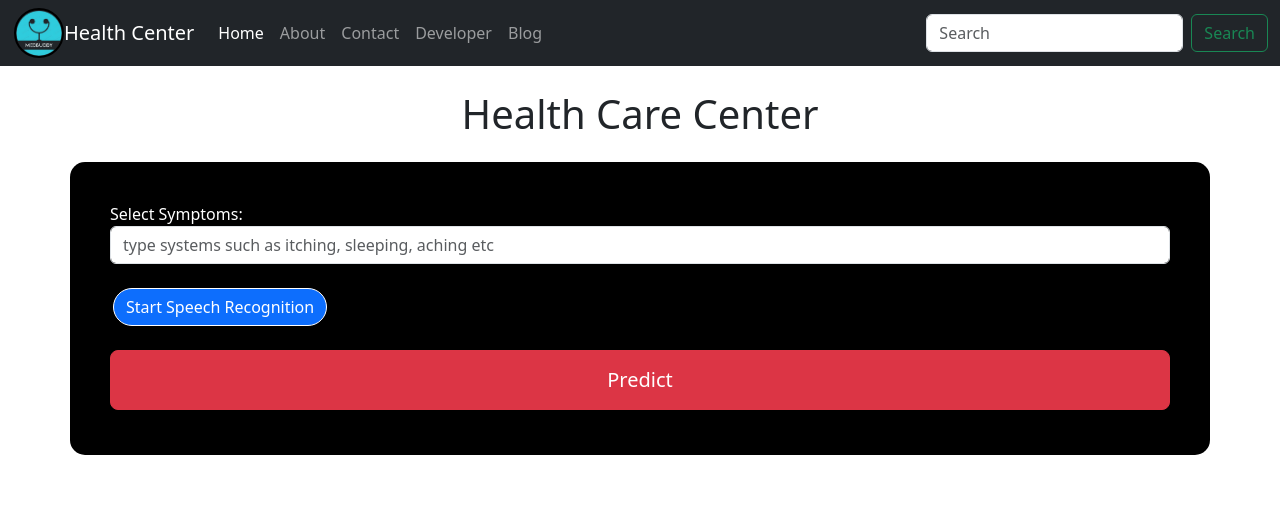
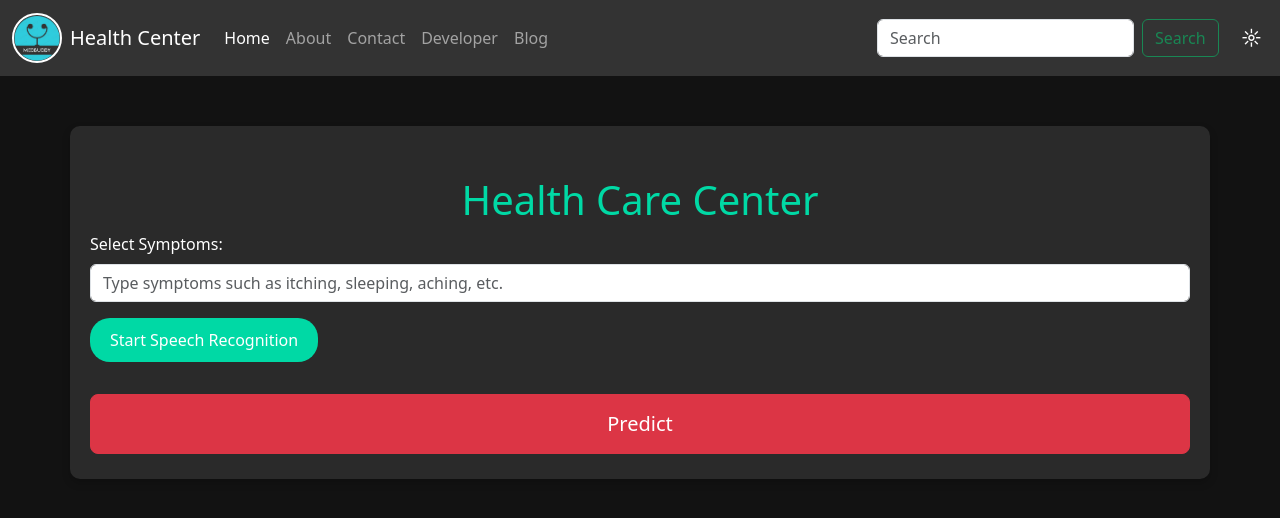
Before and after one commit to 7Rajverma/Drug-recommendation-model-, a Flask app: page / in a window 1280 px wide. Shown: the top 518 px of the page. Run offline with Flask 3, Linux system fonts and the light colour scheme; parts of the project's set-up code (start-up, migrations or seed data) failed here and were passed over.

Commit message:
Update index.html

```diff
--- a/templates/index.html
+++ b/templates/index.html
@@ -7,45 +7,175 @@
     <link href="https://cdn.jsdelivr.net/npm/bootstrap@5.3.1/dist/css/bootstrap.min.css" rel="stylesheet" integrity="sha384-4bw+/aepP/YC94hEpVNVgiZdgIC5+VKNBQNGCHeKRQN+PtmoHDEXuppvnDJzQIu9" crossorigin="anonymous">
   </head>
 
-  <style>
-
-        .logo {
-            width: 50px;
-            height: 50px;
-            color: black;
-            margin-top: 0;
-            margin-left: 2px;
+  <style>    /* Default (Night Mode) */
+    body {
+      background-color: #121212;
+      color: #ffffff;
+      transition: background-color 0.5s, color 0.5s;
+    }
+    .navbar-dark {
+      background-color: #333333 !important;
+      transition: background-color 0.5s;
+    }
+    .btn-toggle {
+      border: none;
+      background: none;
+      color: #ffffff;
+      cursor: pointer;
+      font-size: 1.25rem;
+      transition: color 0.3s;
+    }
+    .btn-toggle:hover {
+      color: #00d9a5;
     }
 
-        .myimg {
-            width: 50px;
-            height: 50px;
-            border: 2px solid black;
-            border-radius: 25px;
+    /* Day Mode */
+    body.day-mode {
+      background-color: #f8f9fa;
+      color: #000000;
+    }
+    .navbar-dark.day-mode {
+      background-color: #ffffff !important;
+      color: #000000 !important;
+      border-bottom: 2px solid #eeeeee;
+    }
+    .navbar-dark.day-mode .nav-link {
+      color: #000000 !important;
+    }
+    .navbar-dark.day-mode .nav-link:hover {
+      color: #00d9a5 !important;
+    }
+    .navbar-dark.day-mode .navbar-brand {
+      color: #000000 !important;
+    }
+    .btn-toggle.day-mode {
+      color: #000000;
+    }
+    .btn-toggle.day-mode:hover {
+      color: #00d9a5;
     }
 
+    /* Form and Result Section Styling */
+    .container-form, .result-container {
+      margin-top: 50px;
+      padding: 20px;
+      background-color: #2a2a2a;
+      border-radius: 10px;
+      box-shadow: 0 4px 8px rgba(0, 0, 0, 0.2);
+      transition: background-color 0.5s;
+    }
+    .container-form.day-mode, .result-container.day-mode {
+      background-color: #ffffff;
+    }
+    .text-green {
+      color: #00d9a5;
+    }
+    .btn-custom {
+      background-color: #00d9a5;
+      border: none;
+    }
+    .btn-custom:hover {
+      background-color: #007b67;
+    }
+    .toggle-button {
+      display: inline-block;
+      background-color: #00d9a5;
+      color: #ffffff;
+      border: none;
+      padding: 10px 20px;
+      font-size: 1rem;
+      margin: 10px 5px;
+      border-radius: 5px;
+      transition: background-color 0.3s, transform 0.2s;
+    }
+    .toggle-button:hover {
+      background-color: #007b67;
+      transform: scale(1.05);
+    }
+    .toggle-button:focus {
+      outline: none;
+      box-shadow: 0 0 5px #00d9a5;
+    }
+<!--    # _______________________________________________________________________________________________NAV BAR_______________-->
 
+    /* Additional styling for responsiveness and attractiveness */
+    .form-container {
+      background-color: #343a40;
+      color: white;
+      border-radius: 15px;
+      padding: 40px;
+    }
 
+    .btn-custom {
+      border-radius: 20px;
+      padding: 10px 20px;
+    }
 
+    .result-container {
+      text-align: center;
+      margin-top: 20px;
+    }
+
+    .modal-header {
+      background-color: #020606;
+      color: white;
+    }
+
+    .modal-body {
+      background-color: #2e2e2e;
+      color: white;
+    }
+
+    .modal-content {
+      border-radius: 15px;
+    }
+
+    .toggle-button {
+      margin: 5px;
+      font-size: 16px;
+      font-weight: bold;
+      width: 140px;
+      border-radius: 5px;
+      background-color: #f39334;
+      color: black;
+    }
+
+    .toggle-button:hover {
+      background-color: #00d9a5;
+    }
+
+    .btn-danger {
+      width: 100%;
+      padding: 14px;
+      margin-bottom: 5px;
+    }
+
+    .container-form {
+      margin-top: 50px;
+    }
+
+    .text-center {
+      margin-top: 30px;
+    }
   </style>
-</head>
+
   <body>
     <!-- Navbar -->
 <nav class="navbar navbar-expand-lg navbar-dark bg-dark">
     <div class="container-fluid">
-            <!-- Logo at the top-left corner -->
-            <div class="logo">
-                <img class="myimg" src="{{ url_for('static', filename='logo.png') }}" alt="">
+      <a class="navbar-brand d-flex align-items-center" href="#">
+        <div class="logo me-2">
+          <img src="{{ url_for('static', filename='logo.png') }}" alt="Logo" style="width: 50px; height: 50px; border-radius: 50%; border: 2px solid white;">
         </div>
-
-            <a class="navbar-brand" href="#">Health Center</a>
-            <button class="navbar-toggler" type="button" data-bs-toggle="collapse" data-bs-target="#navbarSupportedContent" aria-controls="navbarSupportedContent" aria-expanded="false" aria-label="Toggle navigation">
+        Health Center
+      </a>
+      <button class="navbar-toggler" type="button" data-bs-toggle="collapse" data-bs-target="#navbarContent" aria-controls="navbarContent" aria-expanded="false" aria-label="Toggle navigation">
         <span class="navbar-toggler-icon"></span>
       </button>
-            <div class="collapse navbar-collapse" id="navbarSupportedContent">
+      <div class="collapse navbar-collapse" id="navbarContent">
         <ul class="navbar-nav me-auto mb-2 mb-lg-0">
           <li class="nav-item">
-                        <a class="nav-link active" aria-current="page" href="#">Home</a>
+            <a class="nav-link active" href="#">Home</a>
           </li>
           <li class="nav-item">
             <a class="nav-link" href="/about">About</a>
@@ -64,87 +194,62 @@
           <input class="form-control me-2" type="search" placeholder="Search" aria-label="Search">
           <button class="btn btn-outline-success" type="submit">Search</button>
         </form>
+        <button id="modeToggle" class="btn-toggle ms-3" title="Toggle Day/Night Mode">&#9788;</button>
       </div>
     </div>
   </nav>
 
-
-
-
-<!-- main form of page -->
-<h1 class="mt-4 my-4 text-center text-green">Health Care Center</h1>
-<div class="container my-4 mt-4" style="background: black; color: white; border-radius: 15px; padding: 40px;">
+    <!-- Main form of page -->
+<div class="container container-form">
+    <h1 class="text-center text-green">Health Care Center</h1>
     <form action="/predict" method="post">
-        <div class="form-group">
-            <label for="symptoms">Select Symptoms:</label>
-            <input type="text" class="form-control", id="symptoms" name="symptoms" placeholder="type systems such as itching, sleeping, aching etc">
-
+      <div class="mb-3">
+        <label for="symptoms" class="form-label">Select Symptoms:</label>
+        <input type="text" class="form-control" id="symptoms" name="symptoms" placeholder="Type symptoms such as itching, sleeping, aching, etc.">
       </div>
-        <br>
-        <button type="button" id="startSpeechRecognition" class="btn btn-primary" style="margin-left:3px;border:1px solid white; border-radius:20px;">
+<button type="button" id="startSpeechRecognition" class="btn btn-primary btn-custom">
             Start Speech Recognition
-        </button>
-        <br>
-
-        <!-- Display the transcribed text here -->
-        <div name="mysysms" id="transcription"></div>
-
+          </button>      <div id="transcription" class="mt-3"></div>
       {% if message %}
         <p>{{ message }}</p>
       {% endif %}
-        <br>
-
-        <button type="submit" class="btn btn-danger btn-lg" style="width: 100%; padding: 14px; margin-bottom: 5px;">Predict</button>
+      <button type="submit" class="btn btn-danger btn-lg mt-3">Predict</button>
     </form>
   </div>
 
-
-
-
-
-
-
-
     {% if predicted_disease %}
-
       <!-- Results -->
-<h1 class="text-center my-4 mt-4">Our AI System Results</h1>
-<div class="container">
-
-    <div class="result-container">
-        <!-- Buttons to toggle display -->
-        <button class="toggle-button" data-bs-toggle="modal" data-bs-target="#diseaseModal" style="padding:4px;  margin: 5px 40px 5px 0; font-size:20px;font-weight:bold; width:140px; border-radius:5px; background:#F39334;color:black;">Disease</button>
-        <button class="toggle-button" data-bs-toggle="modal" data-bs-target="#descriptionModal" style="padding:4px; margin: 5px 40px 5px 0; font-size:20px;font-weight:bold; width:140px; border-radius:5px; background:#268AF3 ;color:black;">Description</button>
-        <button class="toggle-button" data-bs-toggle="modal" data-bs-target="#precautionModal" style="padding:4px; margin: 5px 40px 5px 0; font-size:20px;font-weight:bold; width:140px; border-radius:5px; background:#F371F9 ;color:black;">Precaution</button>
-        <button class="toggle-button" data-bs-toggle="modal" data-bs-target="#medicationsModal" style="padding:4px; margin: 5px 40px 5px 0; font-size:20px;font-weight:bold; width:140px;border-radius:5px; background:#F8576F ;color:black;">Medications</button>
-        <button class="toggle-button" data-bs-toggle="modal" data-bs-target="#workoutsModal" style="padding:4px; margin: 5px 40px 5px 0; font-size:20px;font-weight:bold; width:140px; border-radius:5px; background:#99F741 ;color:black;">Workouts</button>
-        <button class="toggle-button" data-bs-toggle="modal" data-bs-target="#dietsModal" style="padding:4px; margin: 5px 40px 5px 0; font-size:20px;font-weight:bold; width:140px; border-radius:5px; background:#E5E23D;color:black;">Diets</button>
+      <h1 class="text-center my-4">Our AI System Results</h1>
+  <div class="container result-container">
+    <button class="toggle-button" data-bs-toggle="modal" data-bs-target="#diseaseModal">Disease</button>
+    <button class="toggle-button" data-bs-toggle="modal" data-bs-target="#descriptionModal">Description</button>
+    <button class="toggle-button" data-bs-toggle="modal" data-bs-target="#precautionModal">Precaution</button>
+    <button class="toggle-button" data-bs-toggle="modal" data-bs-target="#medicationsModal">Medications</button>
+    <button class="toggle-button" data-bs-toggle="modal" data-bs-target="#workoutsModal">Workouts</button>
+    <button class="toggle-button" data-bs-toggle="modal" data-bs-target="#dietsModal">Diets</button>
   </div>
-</div>
-
     {% endif %}
 
     <!-- Disease Modal -->
     <div class="modal fade" id="diseaseModal" tabindex="-1" aria-labelledby="diseaseModalLabel" aria-hidden="true">
       <div class="modal-dialog">
         <div class="modal-content">
-                <div class="modal-header" style="background-color: #020606; color:white;"> <!-- Set header background color inline -->
+          <div class="modal-header">
             <h5 class="modal-title" id="diseaseModalLabel">Predicted Disease</h5>
             <button type="button" class="btn-close" data-bs-dismiss="modal" aria-label="Close"></button>
           </div>
-                <div class="modal-body" style="background-color: #modal-body-color;"> <!-- Set modal body background color inline -->
+          <div class="modal-body">
             <p>{{ predicted_disease }}</p>
           </div>
         </div>
       </div>
     </div>
 
-
     <!-- Description Modal -->
     <div class="modal fade" id="descriptionModal" tabindex="-1" aria-labelledby="descriptionModalLabel" aria-hidden="true">
       <div class="modal-dialog">
         <div class="modal-content">
-                <div class="modal-header" style="background-color: #020606; color:white;">
+          <div class="modal-header">
             <h5 class="modal-title" id="descriptionModalLabel">Description</h5>
             <button type="button" class="btn-close" data-bs-dismiss="modal" aria-label="Close"></button>
           </div>
@@ -159,7 +264,7 @@
     <div class="modal fade" id="precautionModal" tabindex="-1" aria-labelledby="precautionModalLabel" aria-hidden="true">
       <div class="modal-dialog">
         <div class="modal-content">
-                <div class="modal-header" style="background-color: #020606; color:white;">
+          <div class="modal-header">
             <h5 class="modal-title" id="precautionModalLabel">Precaution</h5>
             <button type="button" class="btn-close" data-bs-dismiss="modal" aria-label="Close"></button>
           </div>
@@ -174,14 +279,11 @@
       </div>
     </div>
 
-
-
-
     <!-- Medications Modal -->
     <div class="modal fade" id="medicationsModal" tabindex="-1" aria-labelledby="medicationsModalLabel" aria-hidden="true">
       <div class="modal-dialog">
         <div class="modal-content">
-                <div class="modal-header" style="background-color: #020606; color:white;">
+          <div class="modal-header">
             <h5 class="modal-title" id="medicationsModalLabel">Medications</h5>
             <button type="button" class="btn-close" data-bs-dismiss="modal" aria-label="Close"></button>
           </div>
@@ -198,9 +300,9 @@
 
     <!-- Workouts Modal -->
     <div class="modal fade" id="workoutsModal" tabindex="-1" aria-labelledby="workoutsModalLabel" aria-hidden="true">
-        <div class="modal-dialog" >
+      <div class="modal-dialog">
         <div class="modal-content">
-                <div class="modal-header" style="background-color: #020606; color:white;">
+            <div class="modal-header">
           <h5 class="modal-title" id="workoutsModalLabel">Workouts</h5>
           <button type="button" class="btn-close" data-bs-dismiss="modal" aria-label="Close"></button>
         </div>
@@ -219,7 +321,7 @@
   <div class="modal fade" id="dietsModal" tabindex="-1" aria-labelledby="dietsModalLabel" aria-hidden="true">
     <div class="modal-dialog">
       <div class="modal-content">
-                <div class="modal-header" style="background-color: #020606; color:white;">
+        <div class="modal-header">
           <h5 class="modal-title" id="dietsModalLabel">Diets</h5>
           <button type="button" class="btn-close" data-bs-dismiss="modal" aria-label="Close"></button>
         </div>
@@ -234,8 +336,6 @@
     </div>
   </div>
 
-
-
  <script>
       const startSpeechRecognitionButton = document.getElementById('startSpeechRecognition');
       const transcriptionDiv = document.getElementById('transcription');
@@ -244,7 +344,6 @@
 
       function startSpeechRecognition() {
           const recognition = new webkitSpeechRecognition(); // Use webkitSpeechRecognition for compatibility
-
           recognition.lang = 'en-US'; // Set the language for recognition
 
           recognition.onresult = function (event) {
@@ -260,7 +359,25 @@
       }
     </script>
 
-    <script src="https://cdn.jsdelivr.net/npm/bootstrap@5.3.1/dist/js/bootstrap.bundle.min.js" integrity="sha384-HwwvtgBNo3bZJJLYd8oVXjrBZt8cqVSpeBNS5n7C8IVInixGAoxmnlMuBnhbgrkm" crossorigin="anonymous"></script>
+<!--  #______________________________________________________________NAV bar____________________________________-->
+ <script>
+    const modeToggle = document.getElementById('modeToggle');
+    const body = document.body;
+    const navbar = document.querySelector('.navbar');
+    const formContainer = document.querySelector('.container-form');
+    const resultContainer = document.querySelector('.result-container');
+
+    modeToggle.addEventListener('click', () => {
+      body.classList.toggle('day-mode');
+      navbar.classList.toggle('day-mode');
+      formContainer.classList.toggle('day-mode');
+      resultContainer.classList.toggle('day-mode');
+      modeToggle.classList.toggle('day-mode');
+
+      // Change icon between sun and moon
+      modeToggle.innerHTML = body.classList.contains('day-mode') ? '&#9789;' : '&#9788;';
+    });
+  </script>
+  <script src="https://cdn.jsdelivr.net/npm/bootstrap@5.3.0-alpha1/dist/js/bootstrap.bundle.min.js"></script>
 </body>
-
 </html>
```
Lines whose indentation alone changed are shown as unchanged.
